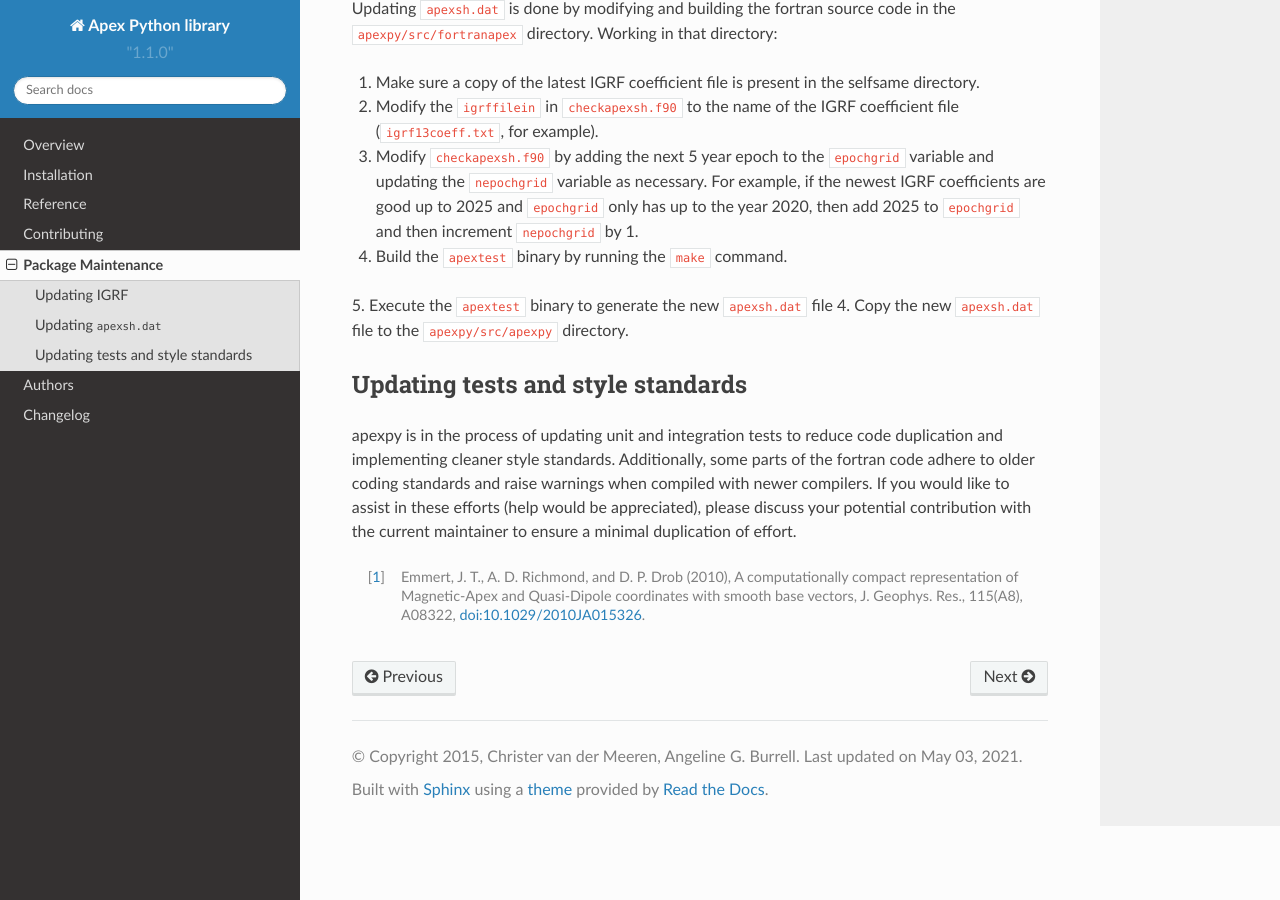
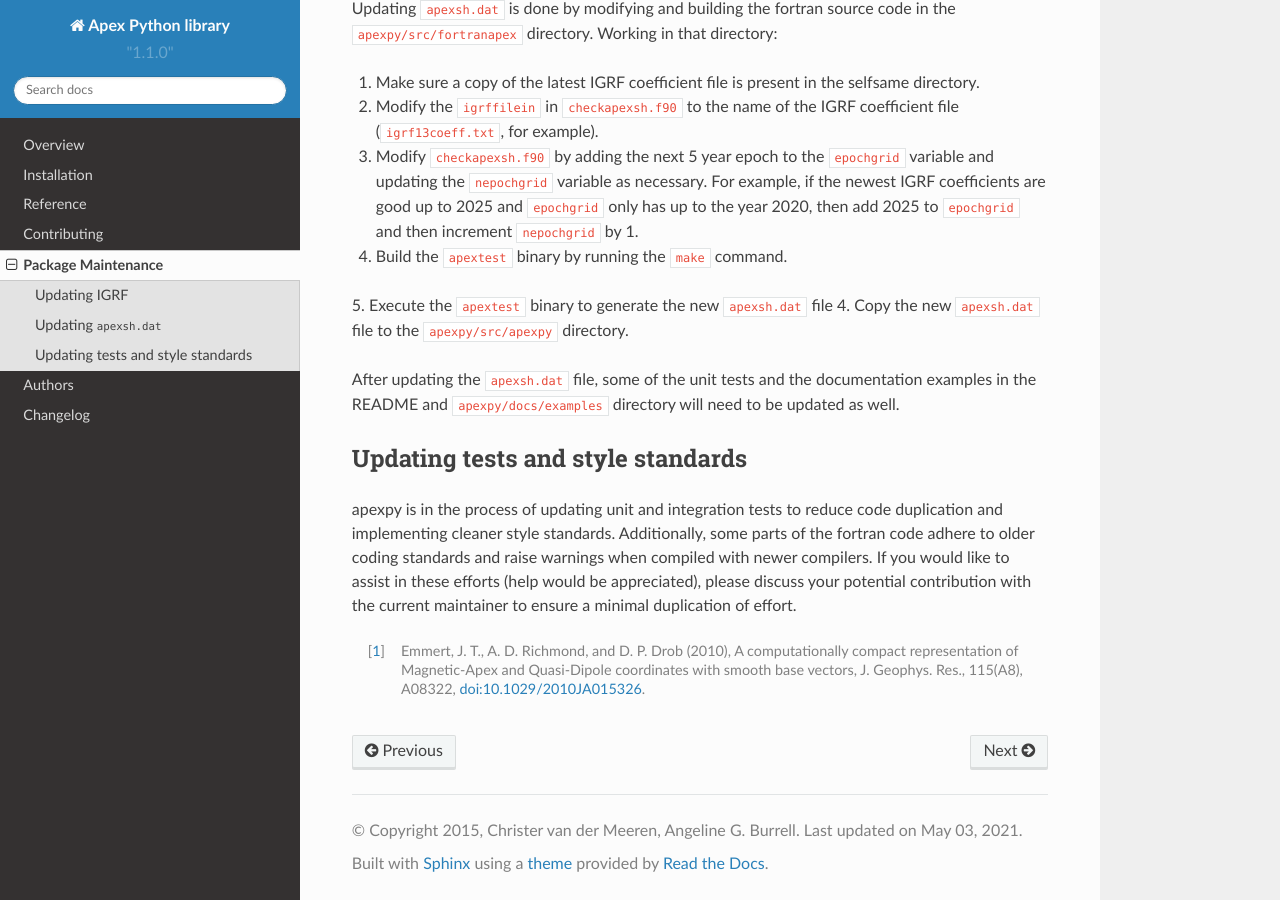
Before and after one commit to aburrell/apexpy, a Sphinx documentation site: the page built from docs/maintenance.rst, in a window 1280 px wide and 900 px high, scrolled down 614 px. Built offline with Sphinx 7.4.7 and the Read the Docs theme 2.0.0, drawn with Linux system fonts in a browser that asks for light colours; pages that are not in the unit, such as notebooks, are missing from menus.

Commit message:
ENH: added another task to maintenance
Added a reminder to update unit tests and documentation after updating the IGRF coefficents.

```diff
--- a/docs/maintenance.rst
+++ b/docs/maintenance.rst
@@ -24,8 +24,8 @@ After updating the IGRF coefficients file the ``apexsh.dat`` file needs to be
 rebuilt. This file is what makes apexpy performant. For more details, see
 Emmert et al. [2010] [1]_.
 
-Updating ``apexsh.dat`` is done by modifying and building the fortran source code
-in the ``apexpy/src/fortranapex`` directory. Working in that directory:
+Updating ``apexsh.dat`` is done by modifying and building the fortran source
+code in the ``apexpy/src/fortranapex`` directory. Working in that directory:
 
 1. Make sure a copy of the latest IGRF coefficient file is present in the
    selfsame directory.
@@ -39,6 +39,10 @@ in the ``apexpy/src/fortranapex`` directory. Working in that directory:
 4. Build the ``apextest`` binary by running the ``make`` command.
 5. Execute the ``apextest`` binary to generate the new ``apexsh.dat`` file
 4. Copy the new ``apexsh.dat`` file to the ``apexpy/src/apexpy`` directory.
+
+After updating the ``apexsh.dat`` file, some of the unit tests and the
+documentation examples in the README and ``apexpy/docs/examples`` directory
+will need to be updated as well.
 
 Updating tests and style standards
 -----------------------------------
```
